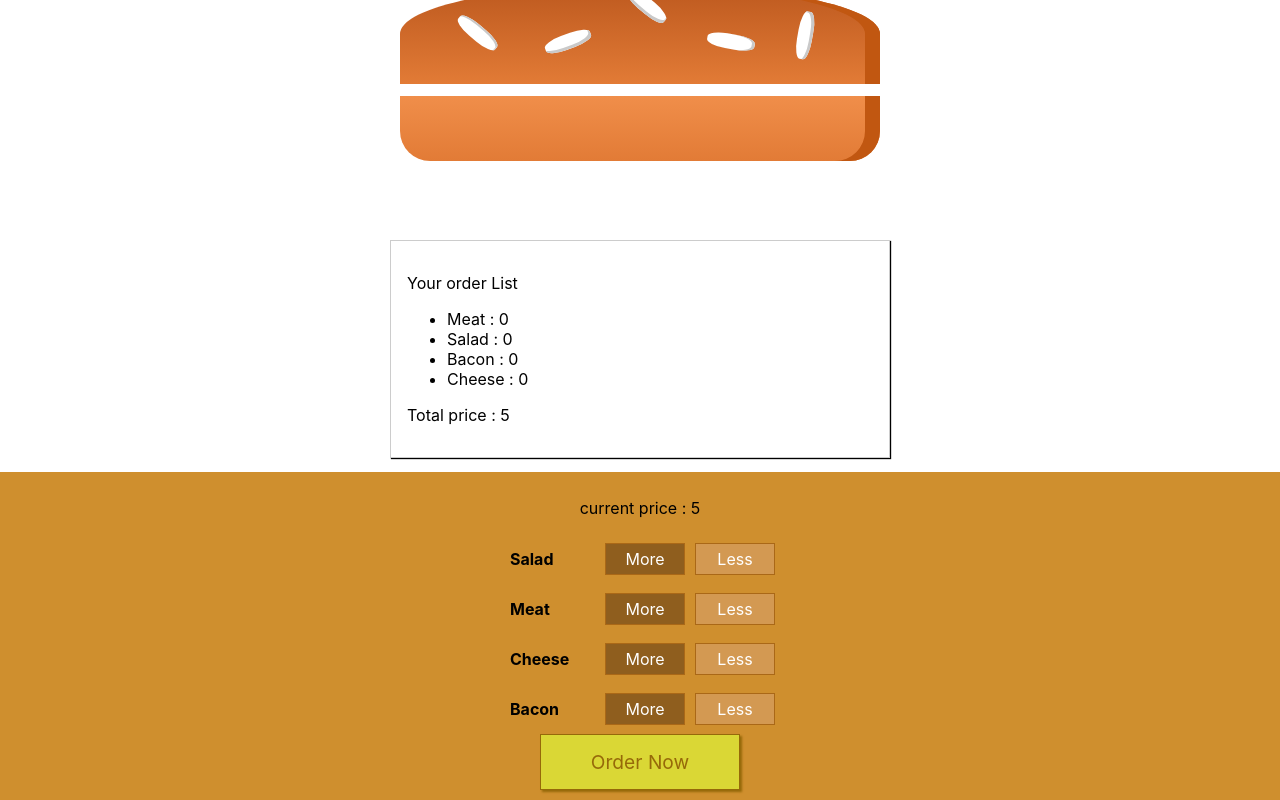
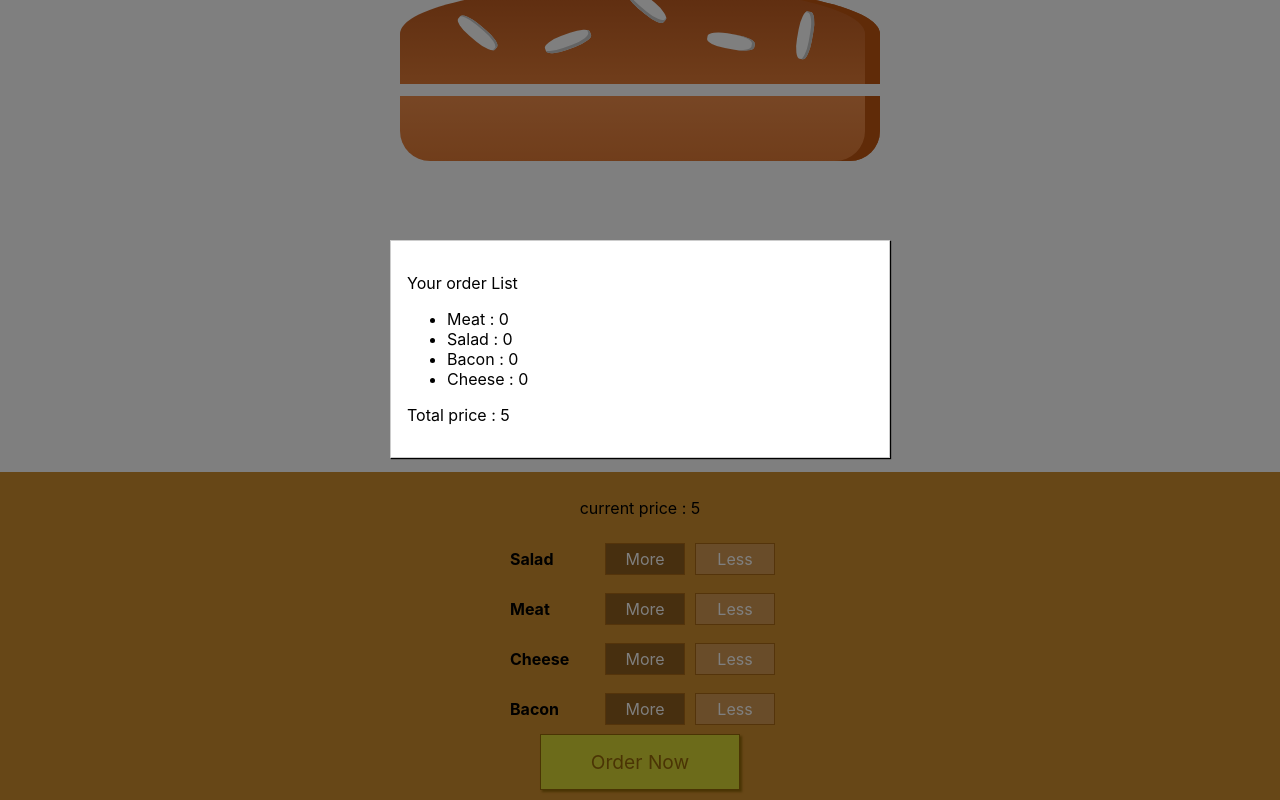
Before and after one commit to darkdoomrag3/Burger-builder-and-order-in-react, a React (Create React App) app: page / in a window 1280 px wide. Both pictures are taken after a click on the button "Order Now". Shown: the part 44-844 px from the top of the page. Built offline with nearby package versions, Linux system fonts and the light colour scheme.

Commit message:
hide modal

```diff
--- a/src/BurgerMaker/BagerMaker.js
+++ b/src/BurgerMaker/BagerMaker.js
@@ -85,13 +85,18 @@ class BagerMaker extends React.Component {
 
     }
 
+    purchasingCancelHandler = () => {
+        this.setState({ purchasing: false })
+
+    }
+
 
     render() {
 
         return (
             <div>
 
-                <Modal show={this.state.purchasing}>
+                <Modal show={this.state.purchasing} modalCanceld={this.purchasingCancelHandler} >
                     <OrderSummery ingrediant={this.state.ingrediant} price={this.state.totalprice} />
 
                 </Modal>
--- a/src/component/UI/BackDrop/BackDrop.js
+++ b/src/component/UI/BackDrop/BackDrop.js
@@ -0,0 +1,11 @@
+import React from 'react';
+import './backdrop.css';
+
+
+const BackDrop = (props) => {
+    return (
+        props.show ? <div className='Backdrop' onClick={props.clicked} ></div> : null
+    )
+}
+
+export default BackDrop
--- /dev/null
+++ b/src/component/UI/BackDrop/backdrop.css
@@ -0,0 +1,10 @@
+.Backdrop {
+width: 100%;
+height: 100%;
+z-index: 100;
+position: fixed;
+left: 0;
+top: 0;
+background-color: rgba(0, 0, 0, 0.5);
+
+}
--- a/src/component/UI/Modal/Modal.js
+++ b/src/component/UI/Modal/Modal.js
@@ -1,15 +1,20 @@
 import React from 'react';
 import './modal.css';
+import BackDrop from '../BackDrop/BackDrop';
 
 
 const Modal = (props) => {
     return (
+        <>
+            <BackDrop  show={props.show} clicked={props.modalCanceld} />
             <div className='Modal' style={{
                 transform: props.show ? 'translateY(0)' : 'translateY(-100hv)',
                 opacity: props.show ? '1' : '0'
             }} >
                 {props.children}
             </div>
+
+        </>
     )
 }
 
```
Lines whose indentation alone changed are shown as unchanged.
